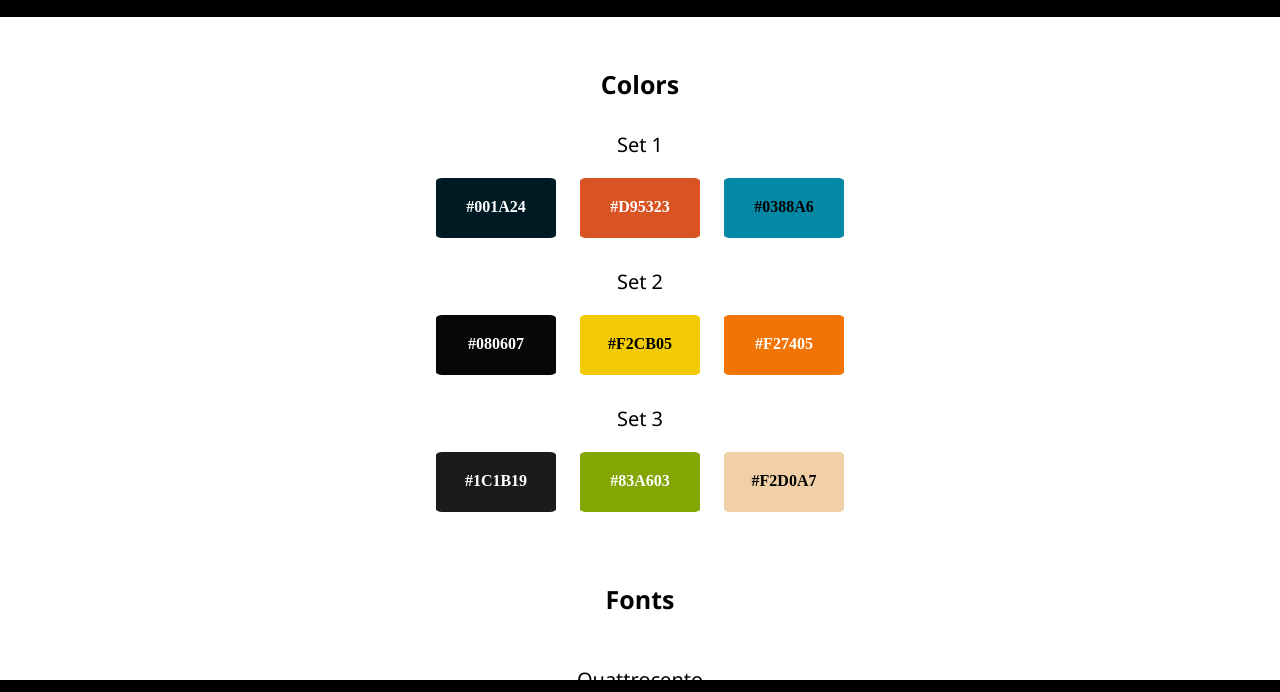
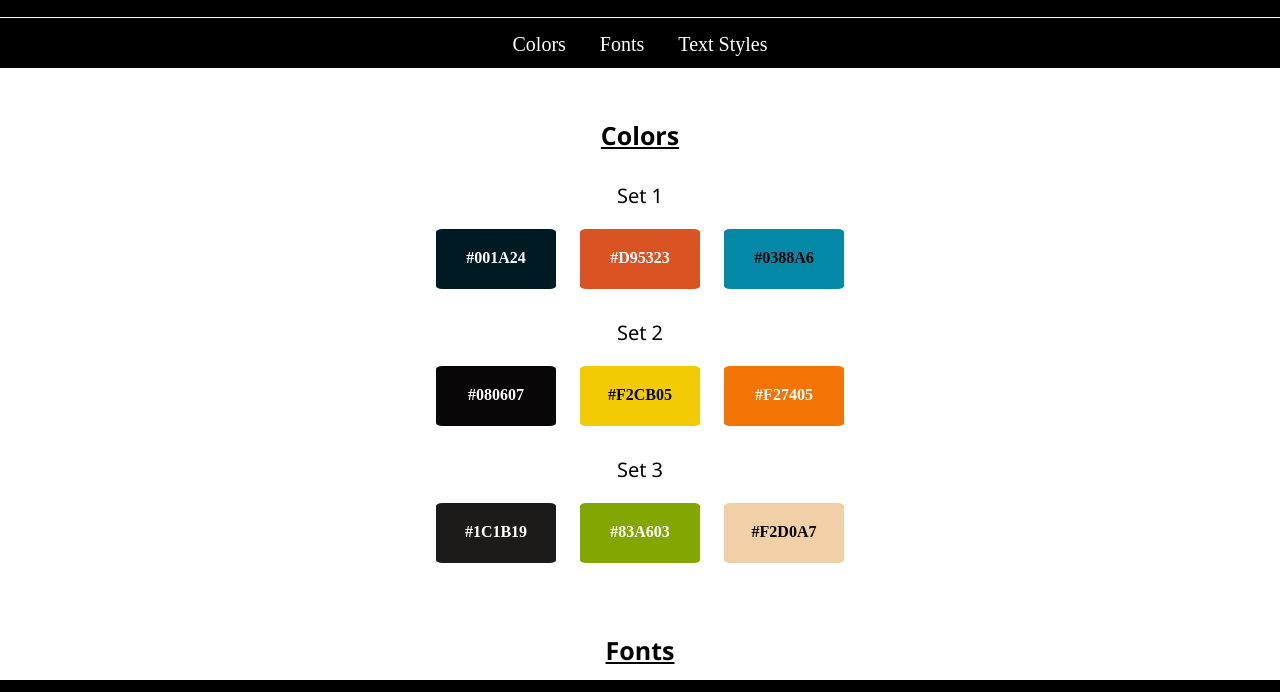
Before and after one commit to pedroaugusto-melo/design-system, a plain HTML site: page index.html in a window 1280 px wide. Shown: the part 70-762 px from the top of the page. Drawn offline with Linux system fonts and the light colour scheme; a web font is replaced by a local one.

Commit message:
Complete page

```diff
--- a/index.html
+++ b/index.html
@@ -23,7 +23,13 @@
             <h1>Style Guide</h1>
         </header>
 
-        <section class="colors">
+        <nav>
+            <a href="#colors"><p>Colors</p></a>
+            <a href="#fonts"><p>Fonts</p></a>
+            <a href="#text-styles""><p>Text Styles</p></a>
+        </nav>
+
+        <section id="colors">
             <h2>Colors</h2>
             <div class="style1">
                 <h3>Set 1</h3>
@@ -72,7 +78,7 @@
 
         </section>
 
-        <section class="fonts">
+        <section id="fonts">
             <h2>Fonts</h2>
 
             <div class="font-1">
@@ -98,7 +104,7 @@
 
         </section>
 
-        <section class="text-styles">
+        <section id="text-styles">
             <h2>Text Styles</h2>
 
             <div class="style-1">
--- a/style.css
+++ b/style.css
@@ -13,7 +13,29 @@ header{
     color: white;
     font-size: 20px;
     position: relative;
-    margin-bottom: 80px;
+    border-bottom: 1px solid white;
+}
+
+nav {
+    background-color: black;
+    color: white;
+    text-align: center;
+    position: sticky;
+    top: 0px;
+    z-index: 1;
+    height: 50px;
+}
+
+nav p {
+    display: inline-block;
+    text-align: center;
+    padding: 15px;
+    font-weight: 500;
+    font-size: 20px;
+}
+
+nav a {
+    color: white;
 }
 
 section {
@@ -33,6 +55,7 @@ section h3, h2 {
 section h2{
     font-size: 25px;
     font-weight: bold;
+    text-decoration: underline;
 }
 
 section h3{
@@ -50,7 +73,11 @@ section div {
     margin-top: 20px;
 }
 
-.colors div{
+#colors {
+    margin-top: 80px;
+}
+
+#colors div{
     border-radius: 5%;
 }
 
@@ -120,11 +147,11 @@ section div {
     color: black;
 }
 
-.fonts p{
+#fonts p{
     padding: 5px;
 }
 
-.fonts div{
+#fonts div{
     margin: 40px;
 }
 
@@ -158,7 +185,7 @@ section div {
     font-weight: 700;
 }
 
-.text-styles li {
+#text-styles li {
     margin: 0px auto;
     width: 30%;
     text-align: left;
```
